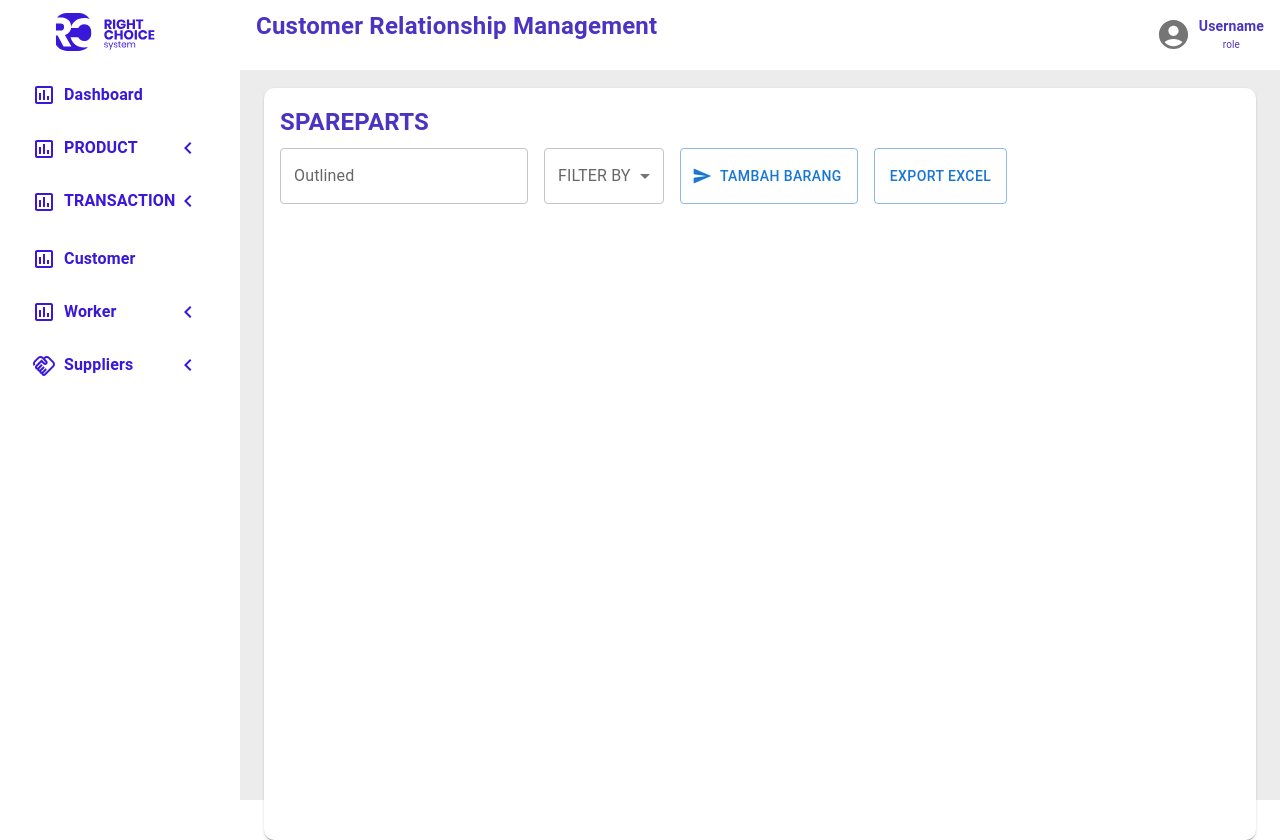
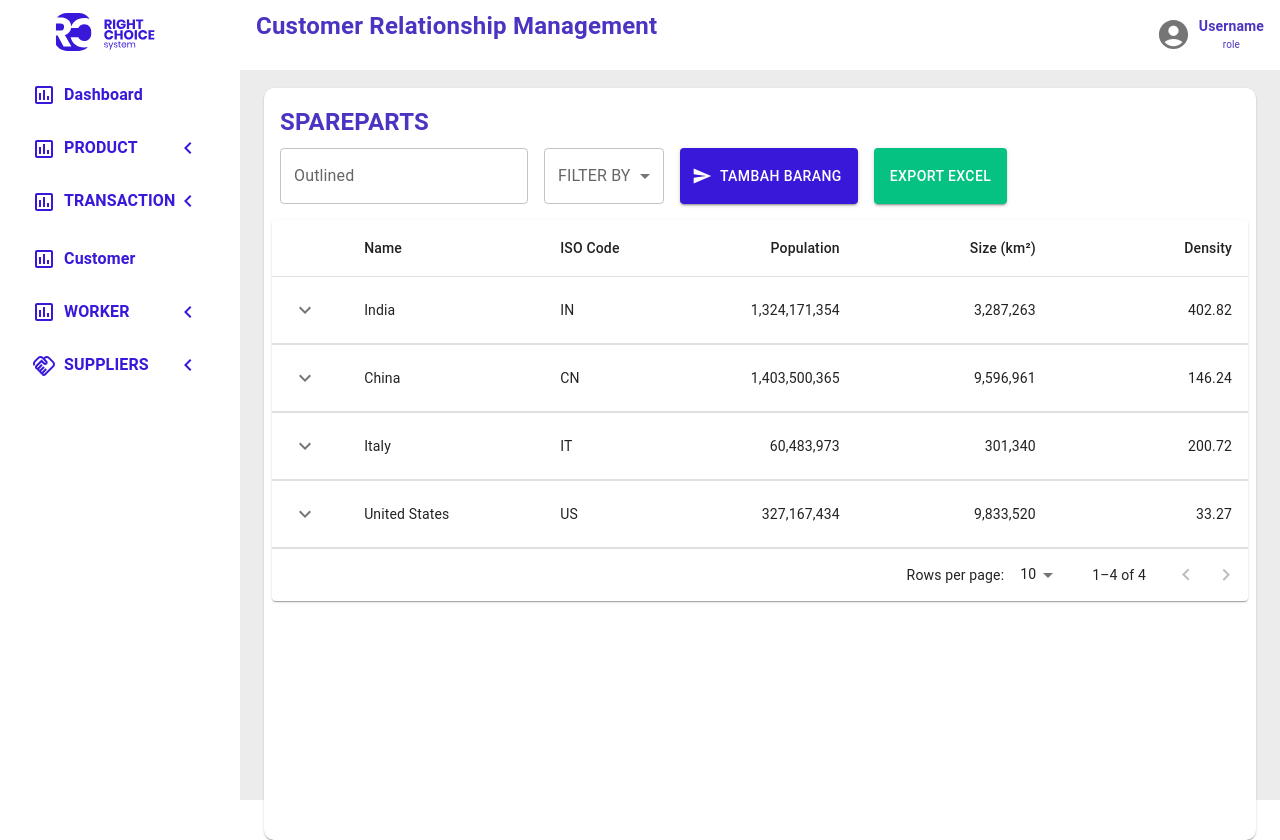
Before and after one commit to Christo-Hermawan/CRM, a Next.js app: page /spareparts in a window 1280 px wide. Built offline with nearby package versions, Linux system fonts and the light colour scheme.

Commit message:
v.01 Page spareparts & cirle icon @ListMenuSidebar

```diff
--- a/pages/spareparts/index.js
+++ b/pages/spareparts/index.js
@@ -13,6 +13,7 @@ import {
   Typography,
 } from "@mui/material";
 import SendIcon from "@mui/icons-material/Send";
+import StickyHeadTableSpareparts from "@/src/component/Table/tableSpareparts";
 
 const Item = styled(Paper)(({ theme }) => ({
   backgroundColor: theme.palette.mode === "dark" ? "#1A2027" : "#fff",
@@ -66,16 +67,21 @@ export default function Dashboard(props) {
               </Select>
             </FormControl>
           </Box>
-          <Button variant="outlined" startIcon={<SendIcon />}>
+          <Button
+            style={{ backgroundColor: "#3918D9" }}
+            variant="contained"
+            startIcon={<SendIcon />}
+          >
             Tambah Barang
           </Button>
-          <Button variant="outlined">
+          <Button style={{ backgroundColor: "#05C283" }} variant="contained">
             Export Excel
           </Button>
         </Stack>
-        <Stack direction="row" spacing={2} margin={1}>
 
-        </Stack>
+        <Stack direction="row" spacing={2} margin={1}></Stack>
+
+        <StickyHeadTableSpareparts/>
       </Item>
     </>
   );
--- a/src/component/Sidebar/ListMenuSidebar/index.js
+++ b/src/component/Sidebar/ListMenuSidebar/index.js
@@ -1,15 +1,13 @@
 import React, { useState } from "react";
 import List from "@mui/material/List";
 import ListItem from "@mui/material/ListItem";
-
 import { Box, Button, Collapse, Typography, IconButton } from "@mui/material";
-import AssessmentOutlinedIcon from "@mui/icons-material/AssessmentOutlined"; // Ganti dengan ikon yang sesuai
-import PackageIcon from "@mui/icons-material/LocalShipping"; // Ganti dengan ikon yang sesuai
-import TransactionIcon from "@mui/icons-material/Receipt"; // Ganti dengan ikon yang sesuai
-import OnGoingIcon from "@mui/icons-material/Autorenew"; // Ganti dengan ikon yang sesuai
+import AssessmentOutlinedIcon from "@mui/icons-material/AssessmentOutlined";
+import ExpandMoreIcon from "@mui/icons-material/KeyboardArrowLeft";
+import { useRouter } from "next/router";
+import Router from "next/router";
 import HandshakeOutlinedIcon from "@mui/icons-material/HandshakeOutlined";
-import Router from "next/router";
-import ExpandMoreIcon from "@mui/icons-material/KeyboardArrowLeft";
+import CircleIcon from '@mui/icons-material/Circle';
 
 const itemsDashboardOnly = [
   { text: "Dashboard", icon: <AssessmentOutlinedIcon /> },
@@ -32,9 +30,9 @@ const itemTransaction = [
     text: "Transaction",
     icon: <AssessmentOutlinedIcon />,
     subItems: [
-      { text: "Package",},
-      { text: "Transaction",},
-      { text: "On Going", },
+      { text: "Package" },
+      { text: "Transaction" },
+      { text: "On Going" },
     ],
   },
 ];
@@ -68,17 +66,11 @@ const itemsSupplier = [
 const RouteToDashboard = () => {
   Router.push({
     pathname: "/dashboard",
-    // query: {
-    //   page: page,
-    //   limit: newLimit,
-    //   keyword: query,
-    // },
   });
 };
 
-const RouterProduct = (submenu) => {
-  console.log(submenu);
-  if (submenu === "SPAREPARTS") {
+const RouterProduct = (submenuText) => {
+  if (submenuText === "spareparts") {
     Router.push({
       pathname: "/spareparts",
     });
@@ -103,6 +95,10 @@ export default function ListMenuSidebar(props) {
   const handleSupplierTabClick = () => {
     setSupplierOpen(!supplierOpen);
   };
+
+  const router = useRouter();
+  const currentPath = router.pathname;
+
   return (
     <>
       <List>
@@ -208,6 +204,9 @@ export default function ListMenuSidebar(props) {
                           color: "white",
                           backgroundColor: "#3918D9",
                           boxShadow: "none",
+                          "& .circle-icon": {
+                            color: "white",
+                          },
                         },
                       }}
                     >
@@ -224,6 +223,16 @@ export default function ListMenuSidebar(props) {
                       >
                         {subItem.text.toUpperCase()}
                       </Typography>
+                      {currentPath === "/spareparts" && subItem.text === "spareparts" && (
+                        <CircleIcon
+                        className="circle-icon"
+                        sx={{
+                          color: "#3918D9",
+                          marginLeft: "auto",
+                          height: 10,
+                        }}
+                      />
+                      )}
                     </Button>
                   </ListItem>
                 ))}
@@ -309,7 +318,7 @@ export default function ListMenuSidebar(props) {
                           textTransform: "none",
                           fontWeight: 400,
                           fontSize: 14,
-                          ml:1
+                          ml: 1,
                         }}
                       >
                         {subItem.text.toUpperCase()}
@@ -393,7 +402,7 @@ export default function ListMenuSidebar(props) {
                       fontWeight: 600,
                     }}
                   >
-                    {item.text}
+                    {item.text.toUpperCase()}
                   </Typography>
                 </Box>
                 <ExpandMoreIcon
@@ -431,10 +440,12 @@ export default function ListMenuSidebar(props) {
                           flexGrow: 1,
                           textAlign: "left",
                           textTransform: "none",
-                          fontWeight: 600,
+                          fontWeight: 400,
+                          fontSize: 14,
+                          ml: 1,
                         }}
                       >
-                        {subItem.text}
+                        {subItem.text.toUpperCase()}
                       </Typography>
                     </Button>
                   </ListItem>
@@ -479,7 +490,7 @@ export default function ListMenuSidebar(props) {
                       fontWeight: 600,
                     }}
                   >
-                    {item.text}
+                    {item.text.toUpperCase()}
                   </Typography>
                 </Box>
                 <ExpandMoreIcon
@@ -517,10 +528,12 @@ export default function ListMenuSidebar(props) {
                           flexGrow: 1,
                           textAlign: "left",
                           textTransform: "none",
-                          fontWeight: 600,
+                          fontWeight: 400,
+                          fontSize: 14,
+                          ml: 1,
                         }}
                       >
-                        {subItem.text}
+                        {subItem.text.toUpperCase()}
                       </Typography>
                     </Button>
                   </ListItem>
--- /dev/null
+++ b/src/component/Table/tableSpareparts.js
@@ -0,0 +1,154 @@
+import * as React from 'react';
+import Paper from '@mui/material/Paper';
+import Table from '@mui/material/Table';
+import TableBody from '@mui/material/TableBody';
+import TableCell from '@mui/material/TableCell';
+import TableContainer from '@mui/material/TableContainer';
+import TableHead from '@mui/material/TableHead';
+import TablePagination from '@mui/material/TablePagination';
+import TableRow from '@mui/material/TableRow';
+import IconButton from '@mui/material/IconButton';
+import Collapse from '@mui/material/Collapse';
+import Box from '@mui/material/Box';
+import KeyboardArrowDownIcon from '@mui/icons-material/KeyboardArrowDown';
+import KeyboardArrowUpIcon from '@mui/icons-material/KeyboardArrowUp';
+
+const columns = [
+  { id: 'expand', label: '', minWidth: 50 },
+  { id: 'name', label: 'Name', minWidth: 170 },
+  { id: 'code', label: 'ISO\u00a0Code', minWidth: 100 },
+  {
+    id: 'population',
+    label: 'Population',
+    minWidth: 170,
+    align: 'right',
+    format: (value) => value.toLocaleString('en-US'),
+  },
+  {
+    id: 'size',
+    label: 'Size\u00a0(km\u00b2)',
+    minWidth: 170,
+    align: 'right',
+    format: (value) => value.toLocaleString('en-US'),
+  },
+  {
+    id: 'density',
+    label: 'Density',
+    minWidth: 170,
+    align: 'right',
+    format: (value) => value.toFixed(2),
+  },
+];
+
+function createData(name, code, population, size) {
+  const density = population / size;
+  return { name, code, population, size, density };
+}
+
+const rows = [
+  createData('India', 'IN', 1324171354, 3287263),
+  createData('China', 'CN', 1403500365, 9596961),
+  createData('Italy', 'IT', 60483973, 301340),
+  createData('United States', 'US', 327167434, 9833520),
+];
+
+export default function StickyHeadTableSpareparts() {
+  const [page, setPage] = React.useState(0);
+  const [rowsPerPage, setRowsPerPage] = React.useState(10);
+  const [openRow, setOpenRow] = React.useState(null);
+
+  const handleChangePage = (event, newPage) => {
+    setPage(newPage);
+  };
+
+  const handleChangeRowsPerPage = (event) => {
+    setRowsPerPage(+event.target.value);
+    setPage(0);
+  };
+
+  const handleRowClick = (rowIndex) => {
+    setOpenRow(openRow === rowIndex ? null : rowIndex);
+  };
+
+  return (
+    <Paper sx={{ width: '100%', overflow: 'hidden' }}>
+      <TableContainer sx={{ maxHeight: 440 }}>
+        <Table stickyHeader aria-label="sticky table">
+          <TableHead>
+            <TableRow>
+              {columns.map((column) => (
+                <TableCell
+                  key={column.id}
+                  align={column.align}
+                  style={{ minWidth: column.minWidth }}
+                >
+                  {column.label}
+                </TableCell>
+              ))}
+            </TableRow>
+          </TableHead>
+          <TableBody>
+            {rows
+              .slice(page * rowsPerPage, page * rowsPerPage + rowsPerPage)
+              .map((row, rowIndex) => (
+                <React.Fragment key={row.code}>
+                  <TableRow hover role="checkbox" tabIndex={-1}>
+                    <TableCell>
+                      <IconButton
+                        aria-label="expand row"
+                        size="small"
+                        onClick={() => handleRowClick(rowIndex)}
+                      >
+                        {openRow === rowIndex ? (
+                          <KeyboardArrowUpIcon />
+                        ) : (
+                          <KeyboardArrowDownIcon />
+                        )}
+                      </IconButton>
+                    </TableCell>
+                    {columns.slice(1).map((column) => {
+                      const value = row[column.id];
+                      return (
+                        <TableCell key={column.id} align={column.align}>
+                          {column.format && typeof value === 'number'
+                            ? column.format(value)
+                            : value}
+                        </TableCell>
+                      );
+                    })}
+                  </TableRow>
+                  <TableRow>
+                    <TableCell
+                      style={{ paddingBottom: 0, paddingTop: 0 }}
+                      colSpan={columns.length}
+                    >
+                      <Collapse
+                        in={openRow === rowIndex}
+                        timeout="auto"
+                        unmountOnExit
+                      >
+                        <Box
+                          sx={{ margin: 1, height: '20px' }}
+                        >
+                          {/* Detail data can be inserted here */}
+                        </Box>
+                      </Collapse>
+                    </TableCell>
+                  </TableRow>
+                </React.Fragment>
+              ))}
+          </TableBody>
+        </Table>
+      </TableContainer>
+      <TablePagination
+        rowsPerPageOptions={[10, 25, 100]}
+        component="div"
+        count={rows.length}
+        rowsPerPage={rowsPerPage}
+        page={page}
+        onPageChange={handleChangePage}
+        onRowsPerPageChange={handleChangeRowsPerPage}
+      />
+    </Paper>
+  );
+}
```
